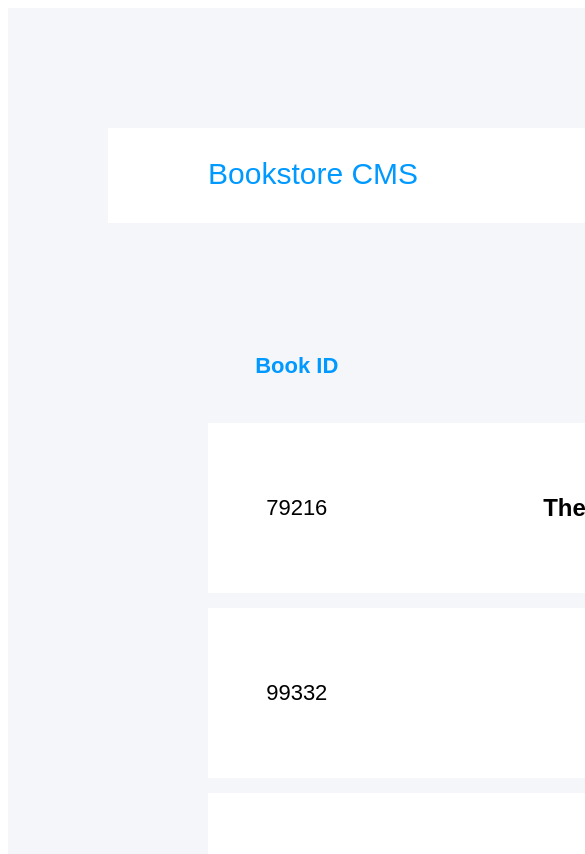
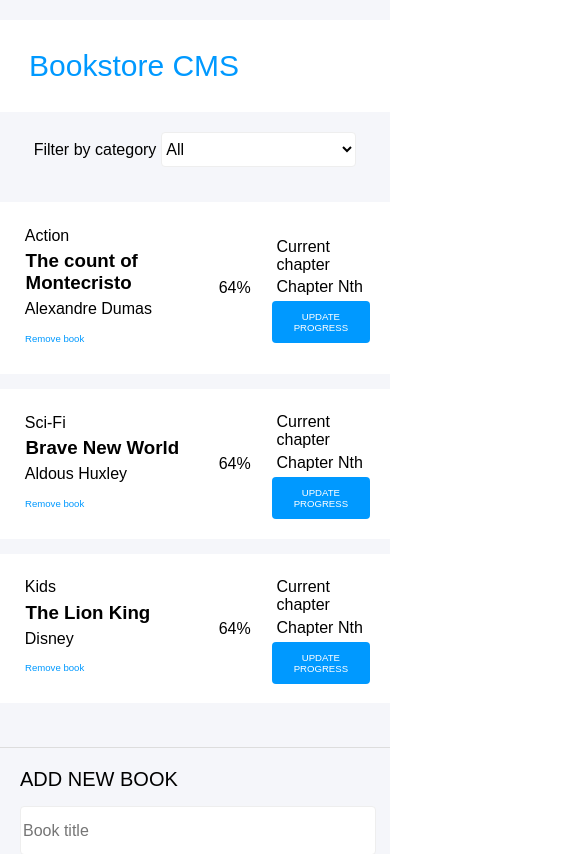
Before and after one commit to jeton-th/a-bookstore, a React (Create React App) app: page / in a window 390 px wide. Shown: the top 854 px of the page, 585 px wide, since content can reach past the window. Built offline with nearby package versions, Linux system fonts and the light colour scheme.

Commit message:
Make design responsive

```diff
--- a/src/components/App.js
+++ b/src/components/App.js
@@ -3,21 +3,19 @@ import BooksForm from '../containers/BooksForm';
 import BooksList from '../containers/BooksList';
 
 const styles = {
-  width: 1600,
-  height: 1434,
+  maxWidth: 1600,
   backgroundColor: '#f5f6fa',
   margin: 'auto',
-  paddingTop: 120,
+  paddingTop: 20,
   fontFamily: 'Arial',
 };
 
 const headerStyles = {
-  width: 1400,
-  height: 95,
+  maxWidth: 1400,
   backgroundColor: '#fff',
   color: '#09f',
   margin: 'auto',
-  padding: '29px 100px',
+  padding: 29,
   boxSizing: 'border-box',
   fontSize: 30,
 };
--- a/src/components/Book.js
+++ b/src/components/Book.js
@@ -1,12 +1,12 @@
 import React from 'react';
 import PropTypes from 'prop-types';
+import '../css/book.css';
 
 const styles = {
-  height: 170,
+  height: 120,
   borderRadius: 4,
   border: '1px solid #eee',
   backgroundColor: '#fff',
-  textAlign: 'center',
 };
 
 const buttonStyles = {
@@ -17,19 +17,42 @@ const buttonStyles = {
   borderRadius: 4,
 };
 
-const Book = ({ book: { title, category, id }, clickHandler }) => (
+const removeButton = {
+  padding: '10px 5px',
+  background: 'none',
+  border: 'none',
+  cursor: 'pointer',
+  color: '#09f',
+};
+
+const Book = ({
+  book: {
+    title, author, category, id,
+  },
+  clickHandler,
+}) => (
     <tr style={styles}>
-    <td>{id}</td>
-    <td style={{ fontSize: 24, fontWeight: 700 }}>{title}</td>
-    <td>{category}</td>
-    <td>
+      <td style={{ padding: 20 }}>
+        <p>{category}</p>
+        <h3>{title}</h3>
+        <p>{author}</p>
         <button
           type="button"
-        style={buttonStyles}
+          style={removeButton}
           onClick={() => clickHandler(id)}
         >
           Remove book
         </button>
+      </td>
+
+      <td>
+        64%
+      </td>
+
+      <td style={{ padding: '0 20px' }}>
+        <p>Current chapter</p>
+        <p>Chapter Nth</p>
+        <button type="button" style={buttonStyles}>UPDATE PROGRESS</button>
       </td>
     </tr>
   );
--- a/src/components/CategoryFilter.js
+++ b/src/components/CategoryFilter.js
@@ -6,7 +6,7 @@ import BOOK_CATEGORIES from '../bookCategories';
 
 const styles = {
   width: 285,
-  height: 45,
+  height: 35,
   borderRadius: 4,
   border: '1px solid #eee',
   backgroundColor: '#fff',
--- a/src/containers/BooksForm.js
+++ b/src/containers/BooksForm.js
@@ -3,43 +3,44 @@ import PropTypes from 'prop-types';
 import { connect } from 'react-redux';
 import { addBook } from '../redux/actions';
 import BOOK_CATEGORIES from '../bookCategories';
+import '../css/booksForm.css';
 
 const styles = {
-  width: 1200,
+  maxWidth: 1200,
   margin: '29px auto',
-  paddingTop: 29,
+  padding: 20,
   borderTop: '1px solid #ddd',
   fontSize: 20,
 };
 
 const inputStyles = {
-  width: 664,
+  width: '50%',
   height: 45,
   borderRadius: 4,
   border: '1px solid #eee',
   fontSize: 22,
   marginTop: 29,
-  marginRight: 34,
+  marginRight: '3%',
 };
 
 const selectStyles = {
-  width: 285,
+  width: '30%',
   height: 45,
   borderRadius: 4,
   border: '1px solid #eee',
   backgroundColor: '#fff',
   fontSize: 16,
+  marginRight: '3%',
 };
 
 const buttonStyles = {
-  width: 184,
+  width: '10%',
   height: 45,
   border: 'none',
   borderRadius: 4,
   color: '#fff',
   backgroundColor: '#09f',
   fontSize: 16,
-  marginLeft: 30,
 };
 
 class BooksForm extends React.Component {
@@ -75,6 +76,7 @@ class BooksForm extends React.Component {
           name="title"
           value={title}
           style={inputStyles}
+          placeholder="Book title"
           onChange={this.handleChange}
         />
         <select
--- a/src/containers/BooksList.js
+++ b/src/containers/BooksList.js
@@ -11,9 +11,7 @@ const BooksList = ({
   changeFilter,
 }) => {
   const styles = {
-    width: 1200,
-    margin: 'auto',
-    fontSize: 22,
+    width: '100%',
     borderSpacing: '0 15px',
   };
 
@@ -24,13 +22,9 @@ const BooksList = ({
   return (
     <div>
       <CategoryFilter filterHandler={changeFilter} />
+      <div style={{ margin: 'auto', maxWidth: 1200, overflowX: 'auto' }}>
         <table style={styles} cellSpacing="0">
           <tbody>
-          <tr style={{ height: 85, color: '#09f' }}>
-            <th>Book ID</th>
-            <th>Title</th>
-            <th>Category</th>
-          </tr>
             {
               books.map(book => (
                 <Book
@@ -42,6 +36,7 @@ const BooksList = ({
             }
           </tbody>
         </table>
+      </div>
     </div>
   );
 };
--- /dev/null
+++ b/src/css/book.css
@@ -0,0 +1,9 @@
+h3, p {
+  margin: 0.3em;
+}
+
+@media screen and (max-width: 450px){
+  button {
+    font-size: 0.6em;
+  }
+}
--- /dev/null
+++ b/src/css/booksForm.css
@@ -0,0 +1,15 @@
+@media screen and (max-width: 450px){
+  input {
+    width: 100% !important;
+    margin: 15px 0 !important;
+    font-size: 16px !important;
+  }
+
+  select {
+    width: 50% !important;
+  }
+
+  form button {
+    width: 45% !important;
+  }
+}
--- /dev/null
+++ b/src/css/index.css
@@ -0,0 +1,3 @@
+body {
+  margin: 0;
+}
--- a/src/index.js
+++ b/src/index.js
@@ -4,6 +4,7 @@ import { Provider } from 'react-redux';
 import App from './components/App';
 import configureStore from './redux/store';
 import * as serviceWorker from './serviceWorker';
+import './css/index.css';
 
 const store = configureStore();
 
--- a/src/redux/reducers/books.js
+++ b/src/redux/reducers/books.js
@@ -4,16 +4,19 @@ const INITIAL_STATE = [
   {
     id: generateId(),
     title: 'The count of Montecristo',
+    author: 'Alexandre Dumas',
     category: 'Action',
   },
   {
     id: generateId(),
     title: 'Brave New World',
+    author: 'Aldous Huxley',
     category: 'Sci-Fi',
   },
   {
     id: generateId(),
     title: 'The Lion King',
+    author: 'Disney',
     category: 'Kids',
   },
 ];
```
Lines whose indentation alone changed are shown as unchanged.
